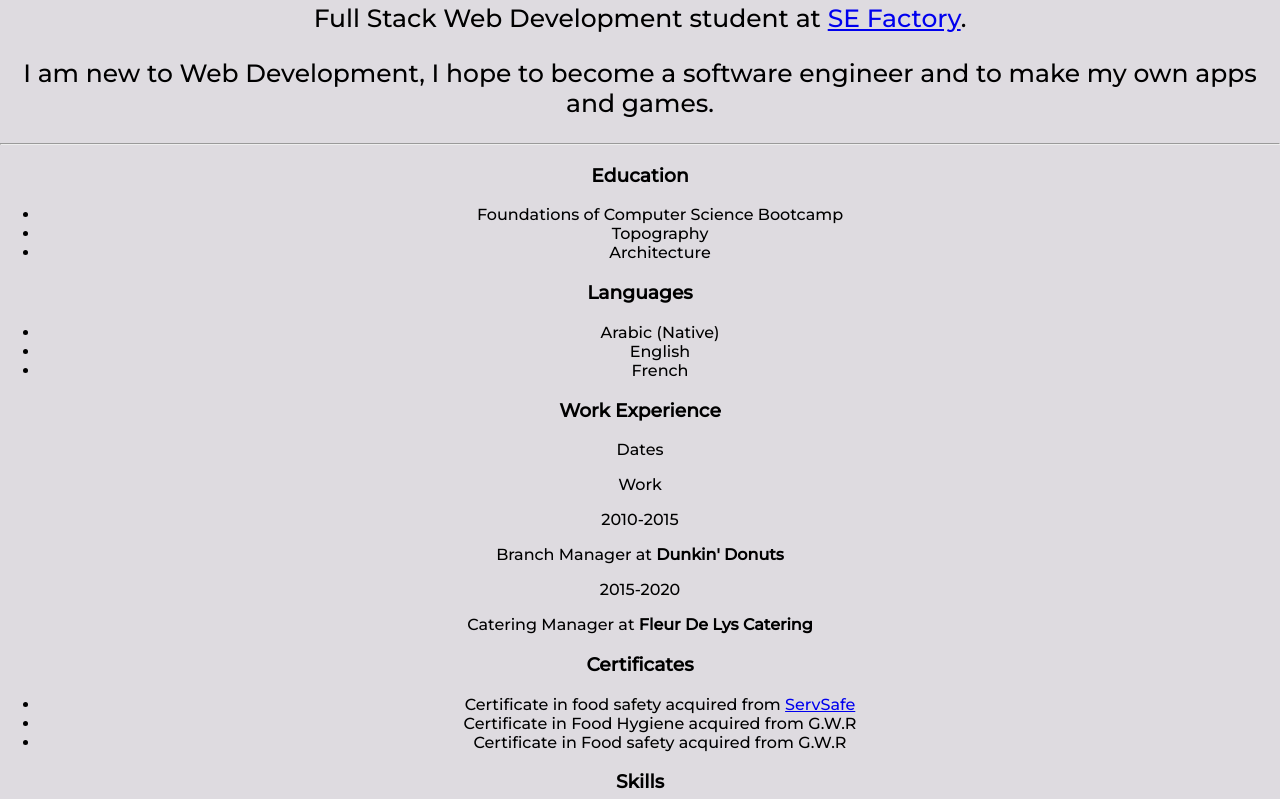
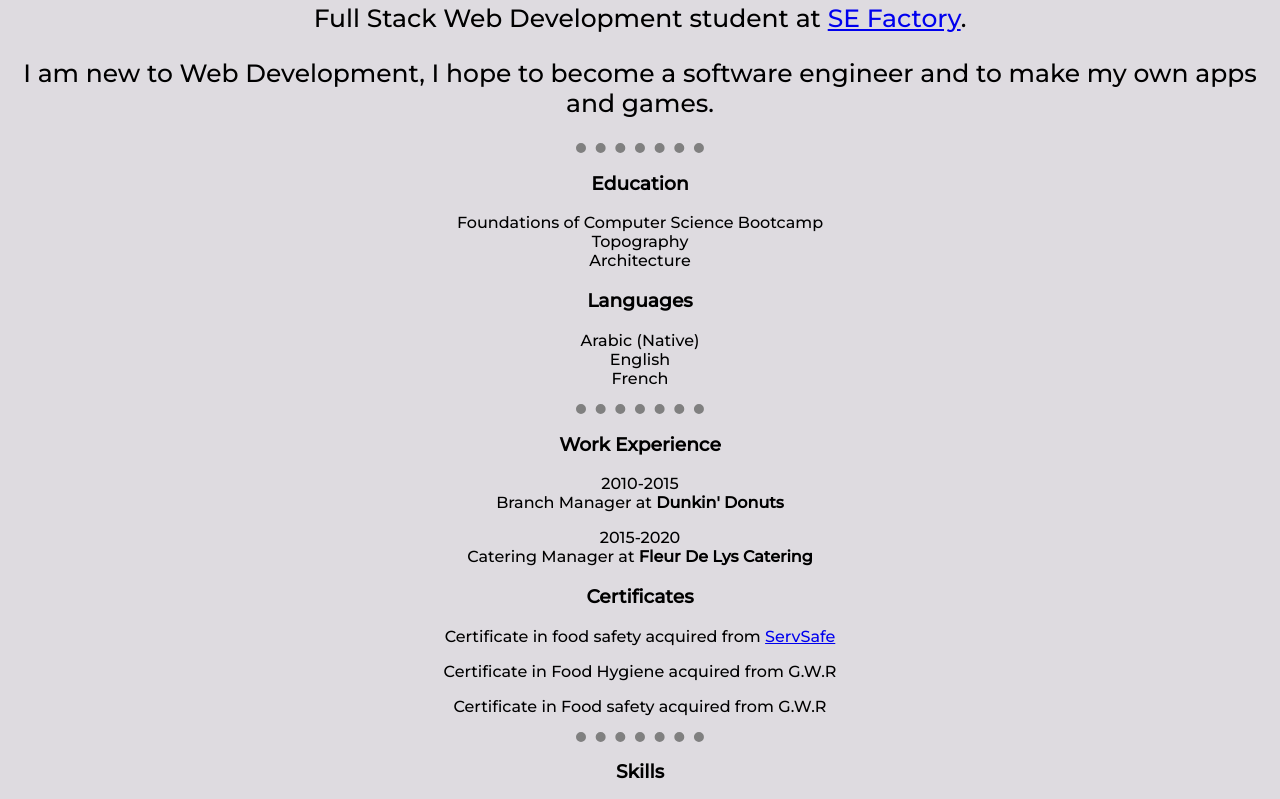
Before and after one commit to ElieMirza/eliemirza.github.io, a plain HTML site: page index.html in a window 1280 px wide. Shown: the part 654-1453 px from the top of the page. Drawn offline with Linux system fonts and the light colour scheme.

Commit message:
added styled hr and removed tables

```diff
--- a/css/styles.css
+++ b/css/styles.css
@@ -7,6 +7,13 @@ body {
 
 h1 {
   margin-top: 0;
+}
+
+hr {
+  width: 10%;
+  border: 10px dotted;
+  border-style: none none dotted;
+  color: grey
 }
 
 .title{
--- a/index.html
+++ b/index.html
@@ -20,37 +20,31 @@
     <p>Full Stack Web Development student at <a href="https://www.sefactory.io/">SE Factory</a>.</p>
     <p>I am new to Web Development, I hope to become a software engineer and to make my own apps and games.</p>
   </div>
+
   <hr>
-  <h3>Education</h3>
-  <ul>
-    <li>Foundations of Computer Science Bootcamp</li>
-    <li>Topography</li>
-    <li>Architecture</li>
-  </ul>
-  <h3>Languages</h3>
-  <ul>
-    <li>Arabic (Native)</li>
-    <li>English</li>
-    <li>French</li>
-  </ul>
-  <h3>Work Experience</h3>
-  <div class="">
-      <p>Dates</p>
-      <p>Work</p>
 
-      <p>2010-2015</p>
-      <p>Branch Manager at <strong>Dunkin' Donuts</strong></p>
-
-      <p>2015-2020</p>
-      <p>Catering Manager at <strong>Fleur De Lys Catering</strong></p>
+  <div class="education">
+    <h3>Education</h3>
+    <p>Foundations of Computer Science Bootcamp<br>Topography<br>Architecture</p>
+  </div>
+  <div class="languages">
+    <h3>Languages</h3>
+      <p>Arabic (Native)<br>English<br>French</p>
+  </div>
+  <hr>
+  <div class="work">
+    <h3>Work Experience</h3>
+    <p>2010-2015<br>Branch Manager at <strong>Dunkin' Donuts</strong></p>
+    <p>2015-2020<br>Catering Manager at <strong>Fleur De Lys Catering</strong></p>
   </div>
 
   <h3>Certificates</h3>
-  <ul>
-    <li>Certificate in food safety acquired from <a href="https://www.servsafe.com/v/16254074/Mirza">ServSafe</a></li>
-    <li>Certificate in Food Hygiene acquired from G.W.R</li>
-    <li>Certificate in Food safety acquired from G.W.R</li>
-  </ul>
+    <p>Certificate in food safety acquired from <a href="https://www.servsafe.com/v/16254074/Mirza">ServSafe</a></p>
+    <p>Certificate in Food Hygiene acquired from G.W.R</p>
+    <p>Certificate in Food safety acquired from G.W.R</p>
+
+  <hr>
+
   <h3>Skills</h3>
   <ul>
     <li>Multilingual</li>
@@ -60,6 +54,7 @@
   </ul>
 
   <hr>
+
   <div class="footer">
     <a class="hobbies" href="hobbies.html">My Hobbies</a>
     <a class="contact" href="contact.html">Contact Me</a>
```
